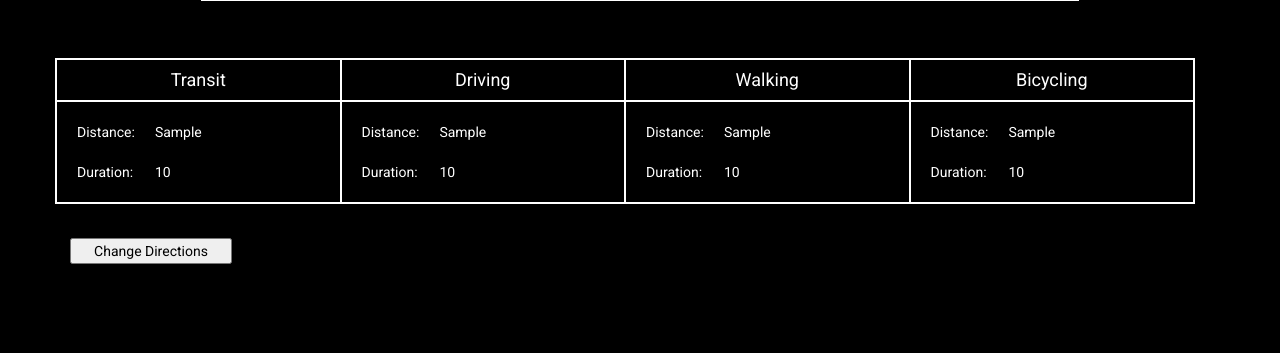
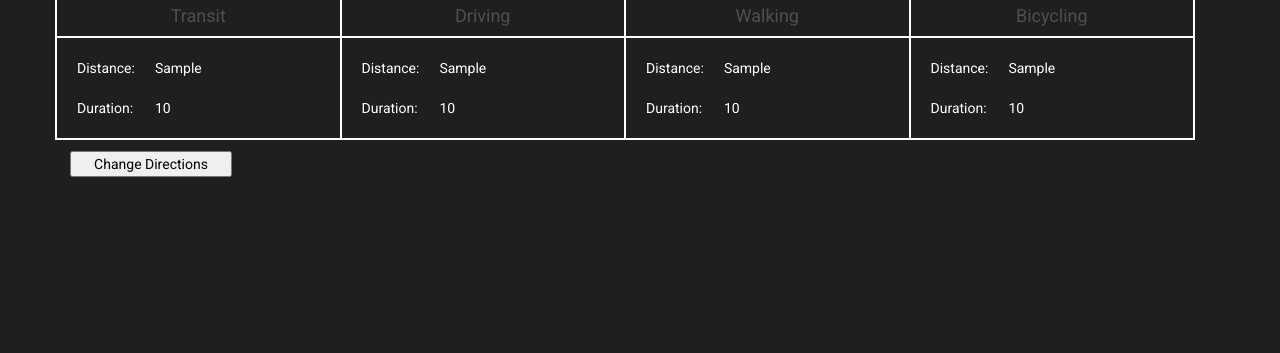
Before and after one commit to thesonofpaul/DataVisualizationFinal, a Django app: template mbta_tracker/realtime/templates/realtime/result.html in a window 1280 px wide. Shown: the part 447-800 px from the top of the page. Run offline with Django 3.2, Linux system fonts and the light colour scheme; data comes from the database, SQL or seed files in the repository; both versions use the stored data as it was after the commit; tables that the repository leaves empty hold one stand-in row (values such as "Sample post"); the template is opened without the code that fills it: values that come from a table or form of the project are taken from there, most other values are stand-ins (such as "Sample title", 1, 10 or a date in 2020); some libraries are stand-ins or nearby versions.

Commit message:
front end added

```diff
--- a/mbta_tracker/realtime/static/realtime/style.css
+++ b/mbta_tracker/realtime/static/realtime/style.css
@@ -1,13 +1,13 @@
 body{
-    background: #000;
+    background: #1f1f1f;
     color: #fff;
     font-family: 'Roboto', serif;
 }
 
 .mbta-container{
-    margin-top: 15%;
+    margin-top: 10%;
     border: solid 2px #fff;
-    background: #000;
+    background: #333;
     display: flex;
     height: 25em;
 }
@@ -28,7 +28,7 @@
 }
 
 .row.secondary {
-    margin-top: 5%;
+    margin-top: 2%;
     width: 100%;
 }
 
@@ -39,7 +39,7 @@
 
 .result-table {
     width: 100%;
-    margin-bottom: 3%;
+    margin-bottom: 1%;
 }
 
 .result-table, th, .col{
@@ -53,11 +53,6 @@
 
 th {
     text-align: center;
-}
-
-h2 {
-    padding-top: 1%;
-    padding-bottom: 2%;
 }
 
 .mbta-inner {
@@ -84,10 +79,22 @@
     text-align: center;
 }
 
+.origin {
+	color: green;
+}
+
+.dest {
+	color: #ff2424;
+}
+
 strong{
     color: #ff0000;
 }
 
+weak {
+	opacity: 0.5;
+	color: #7d7d7d;
+}
 
 #map {
     height: 92%;
--- a/mbta_tracker/realtime/templates/realtime/index.html
+++ b/mbta_tracker/realtime/templates/realtime/index.html
@@ -30,7 +30,7 @@
                                 <td>
                                     <div class="form-group">
                                         <div class="drop-label">
-                                            <label>Origin</label>
+                                            <label class="origin">Origin</label>
                                         </div>
                                         <label for="origin-dropdown"></label>
                                         <select name="origin" type="dropdown" class="dropdown" id="origin-dropdown">
@@ -44,7 +44,7 @@
                                 <td>
                                     <div class="form-group">
                                         <div class="drop-label">
-                                            <label>Destination</label>
+                                            <label class="dest">Destination</label>
                                         </div>
                                         <label for="destination-dropdown"></label>
                                         <select name="destination" type="dropdown" class="dropdown" id="destination-dropdown">
--- a/mbta_tracker/realtime/templates/realtime/result.html
+++ b/mbta_tracker/realtime/templates/realtime/result.html
@@ -26,7 +26,7 @@
 <div class="container">
     <div class="row main">
         <div class="result-container">
-            <h2>Your Trip Results:</h2>
+            <h2>Your Trip Results: from <label class="origin">{{ origin }}</label> to <label class="dest">{{ destination }}</label></h2>
             <div class="map-container">
                 <div id="floating-panel">
                     <b>Mode of Travel: </b>
@@ -45,17 +45,27 @@
     <div class="row secondary">
         <table class="result-table">
             <tr>
-                <th><h4>{% if 'transit' in shortest_duration %}<strong>Transit</strong>{% else %}Transit{% endif %}</h4></th>
-                <th><h4>{% if 'driving' in shortest_duration %}<strong>Driving</strong>{% else %}Driving{% endif %}</h4></th>
-                <th><h4>{% if 'walking' in shortest_duration %}<strong>Walking</strong>{% else %}Walking{% endif %}</h4></th>
-                <th><h4>{% if 'bicycling' in shortest_duration %}<strong>Bicycling</strong>{% else %}Bicycling{% endif %}</h4></th>
+                <th><h4>{% if 'transit' in shortest_duration %}Transit{% else %}<weak>Transit</weak>{% endif %}</h4></th>
+                <th><h4>{% if 'driving' in shortest_duration %}Driving{% else %}<weak>Driving</weak>{% endif %}</h4></th>
+                <th><h4>{% if 'walking' in shortest_duration %}Walking{% else %}<weak>Walking</weak>{% endif %}</h4></th>
+                <th><h4>{% if 'bicycling' in shortest_duration %}Bicycling{% else %}<weak>Bicycling</weak>{% endif %}</h4></th>
             </tr>
             <tr>
                 <td class="col">
 
                     <div class="transit-container">
                         <table class="inner-table">
+			{% if 'transit' not in shortest_duration %}
                             <tr>
+                                <td><weak>Distance:</weak></td>
+                                <td><weak>{{ transit_distance }}</weak></td>
+                            </tr>
+                            <tr>
+                                <td><weak>Duration:</weak></td>
+                                <td><weak>{{ transit_duration }}</weak></td>
+                            </tr>
+			{% else %}
+				<tr>
                                 <td>Distance:</td>
                                 <td>{{ transit_distance }}</td>
                             </tr>
@@ -63,13 +73,24 @@
                                 <td>Duration:</td>
                                 <td>{{ transit_duration }}</td>
                             </tr>
+			{% endif %}
                         </table>
                     </div>
                 </td>
                 <td class="col">
                     <div class="driving-container">
                         <table class="inner-table">
+			{% if 'driving' not in shortest_duration %}
                             <tr>
+                                <td><weak>Distance:</weak></td>
+                                <td><weak>{{ driving_distance }}</weak></td>
+                            </tr>
+                            <tr>
+                                <td><weak>Duration:</weak></td>
+                                <td><weak>{{ driving_duration }}</weak></td>
+                            </tr>
+			{% else %}
+				<tr>
                                 <td>Distance:</td>
                                 <td>{{ driving_distance }}</td>
                             </tr>
@@ -77,13 +98,24 @@
                                 <td>Duration:</td>
                                 <td>{{ driving_duration }}</td>
                             </tr>
+			{% endif %}
                         </table>
                     </div>
                 </td>
                 <td class="col">
                     <div class="walking-container">
                         <table class="inner-table">
+			{% if 'walking' not in shortest_duration %}
                             <tr>
+                                <td><weak>Distance:</weak></td>
+                                <td><weak>{{ walking_distance }}</weak></td>
+                            </tr>
+                            <tr>
+                                <td><weak>Duration:</weak></td>
+                                <td><weak>{{ walking_duration }}</weak></td>
+                            </tr>
+			{% else %}
+				<tr>
                                 <td>Distance:</td>
                                 <td>{{ walking_distance }}</td>
                             </tr>
@@ -91,13 +123,24 @@
                                 <td>Duration:</td>
                                 <td>{{ walking_duration }}</td>
                             </tr>
+			{% endif %}
                         </table>
                     </div>
                 </td>
                 <td class="col">
                     <div class="bicycling-container">
                         <table class="inner-table">
+			{% if 'bicycling' not in shortest_duration %}
                             <tr>
+                                <td><weak>Distance:</weak></td>
+                                <td><weak>{{ bicycling_distance }}</weak></td>
+                            </tr>
+                            <tr>
+                                <td><weak>Duration:</weak></td>
+                                <td><weak>{{ bicycling_duration }}</weak></td>
+                            </tr>
+			{% else %}
+				<tr>
                                 <td>Distance:</td>
                                 <td>{{ bicycling_distance }}</td>
                             </tr>
@@ -105,6 +148,7 @@
                                 <td>Duration:</td>
                                 <td>{{ bicycling_duration }}</td>
                             </tr>
+			{% endif %}
                         </table>
                     </div>
                 </td>
@@ -135,8 +179,8 @@
         var origin = '{{origin}} Station, Boston, MA';
         var destination = '{{destination}} Station, Boston, MA';
         directionsService.route({
-          origin: origin.replace('+', ' '),
-          destination: destination.replace('+', ' '),
+          origin: origin,
+          destination: destination,
           travelMode: google.maps.TravelMode[selectedMode]
         }, function(response, status) {
           if (status == 'OK') {
--- a/mbta_tracker/realtime/views.py
+++ b/mbta_tracker/realtime/views.py
@@ -23,7 +23,7 @@
 
 
 def submit(request):
-    if request.POST['origin'] is None or request.POST['destination'] is None:
+    if request.POST['origin'] is None or request.POST['destination'] is None or request.POST['origin'] == request.POST['destination']:
         return render(request,
                       "realtime/index.html",
                       {'stations': get_list_or_404(Station.objects.order_by('name')),
@@ -88,8 +88,8 @@
                   'walking_duration': walking_duration[TEXT],
                   'bicycling_distance': bicycling_distance[TEXT],
                   'bicycling_duration': bicycling_duration[TEXT],
-                  'origin': origin.name.replace(' ', '+'),
-                  'destination': destination.name.replace(' ', '+'),
+                  'origin': origin.name,
+                  'destination': destination.name,
                   'key': KEY,
                   'shortest_duration': shortest_duration,
                   }
```
Also changed, not shown: mbta_tracker/db.sqlite3.
